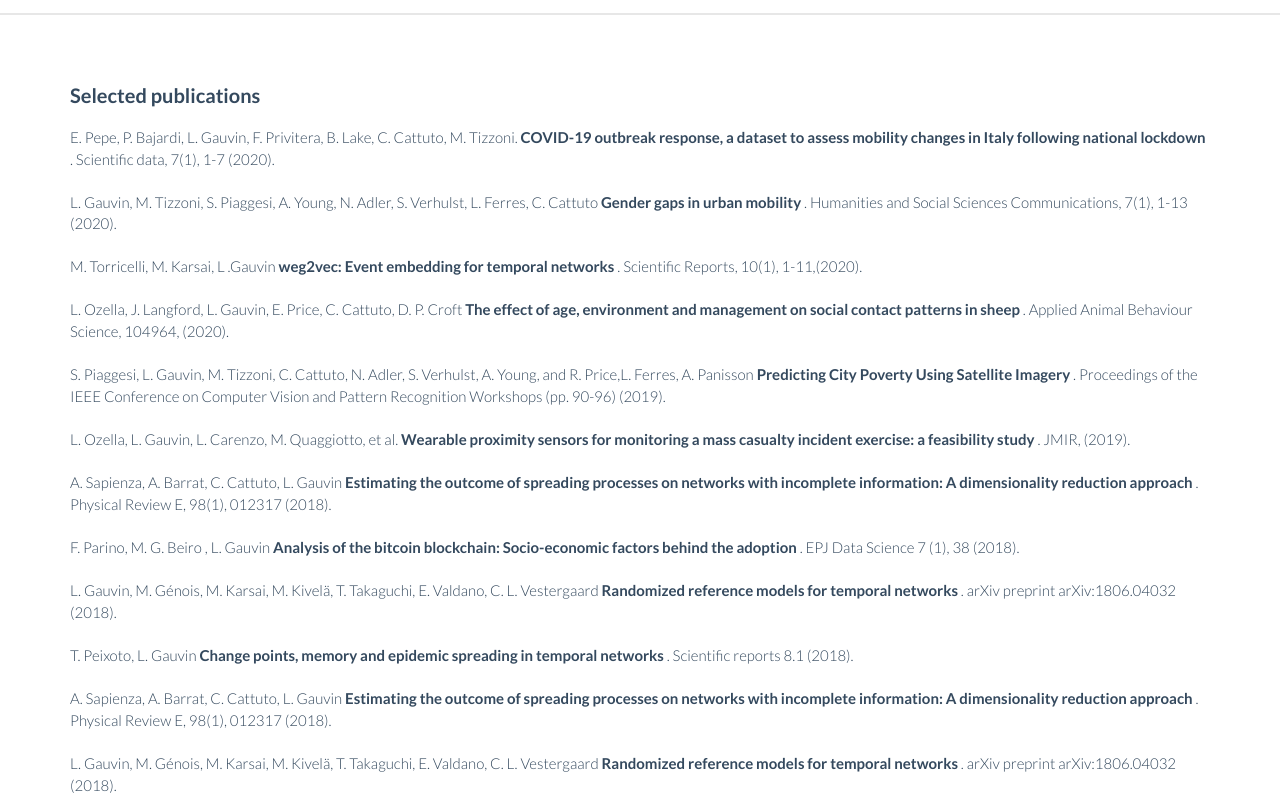
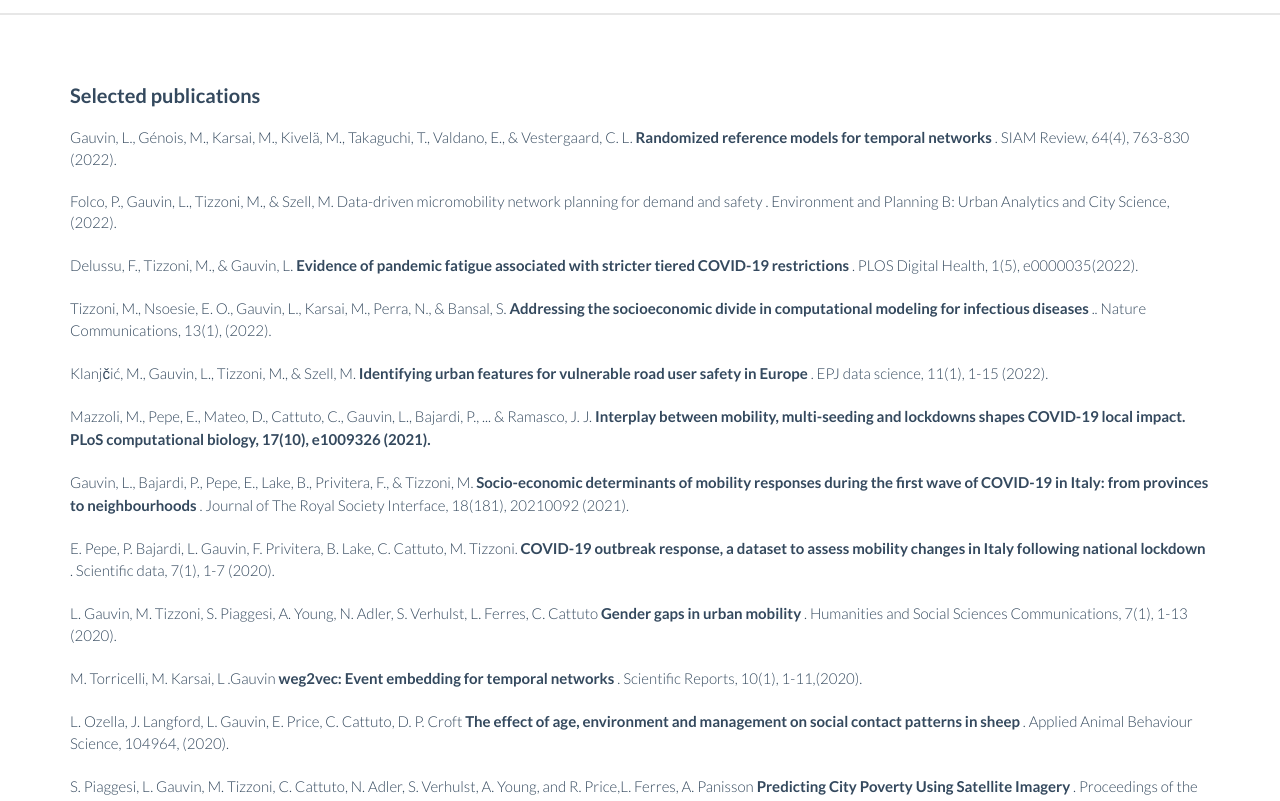
Before and after one commit to LaetitiaGauvin/laetitiagauvin.github.io, a plain HTML site: page index.html in a window 1280 px wide. Shown: the part 1300-2101 px from the top of the page. Drawn offline with Linux system fonts and the light colour scheme.

Commit message:
Update index.html

```diff
--- a/index.html
+++ b/index.html
@@ -147,6 +147,20 @@
                 <div class="col-sm-12 wow fadeInLeftBig"  data-animation-delay="200">
                     <h3 class="section-heading">Selected publications</h3>
 					<div class="sub-title lead3"></div>
+
+			  <p class="lead"> Gauvin, L., Génois, M., Karsai, M., Kivelä, M., Takaguchi, T., Valdano, E., & Vestergaard, C. L. <b>  Randomized reference models for temporal networks </b>. SIAM Review, 64(4), 763-830 (2022). </p>
+ <p class="lead"> Folco, P., Gauvin, L., Tizzoni, M., & Szell, M.  Data-driven micromobility network planning for demand and safety </b>. Environment and Planning B: Urban Analytics and City Science, (2022).</p>
+
+ <p class="lead"> Delussu, F., Tizzoni, M., & Gauvin, L.    <b>  Evidence of pandemic fatigue associated with stricter tiered COVID-19 restrictions </b>. PLOS Digital Health, 1(5), e0000035(2022). </p>
+
+ <p class="lead"> Tizzoni, M., Nsoesie, E. O., Gauvin, L., Karsai, M., Perra, N., & Bansal, S.   <b>  Addressing the socioeconomic divide in computational modeling for infectious diseases </b>.. Nature Communications, 13(1), (2022). </p>
+ <p class="lead"> Klanjčić, M., Gauvin, L., Tizzoni, M., & Szell, M.   <b> Identifying urban features for vulnerable road user safety in Europe </b>. EPJ data science, 11(1), 1-15 (2022).</p>
+
+
+
+ <p class="lead"> Mazzoli, M., Pepe, E., Mateo, D., Cattuto, C., Gauvin, L., Bajardi, P., ... & Ramasco, J. J.   <b>  Interplay between mobility, multi-seeding and lockdowns shapes COVID-19 local impact. PLoS computational biology, 17(10), e1009326  (2021). </p>
+
+ <p class="lead"> Gauvin, L., Bajardi, P., Pepe, E., Lake, B., Privitera, F., & Tizzoni, M.    <b> Socio-economic determinants of mobility responses during the first wave of COVID-19 in Italy: from provinces to neighbourhoods </b>. Journal of The Royal Society Interface, 18(181), 20210092 (2021). </p>
 
  <p class="lead"> E. Pepe, P. Bajardi, L. Gauvin, F. Privitera, B. Lake, C. Cattuto, M. Tizzoni.  <b> COVID-19 outbreak response, a dataset to assess mobility changes in Italy following national lockdown </b>. Scientific data, 7(1), 1-7 (2020). <a href="https://www.nature.com/articles/s41597-020-00575-2"></a></p>
 
```
